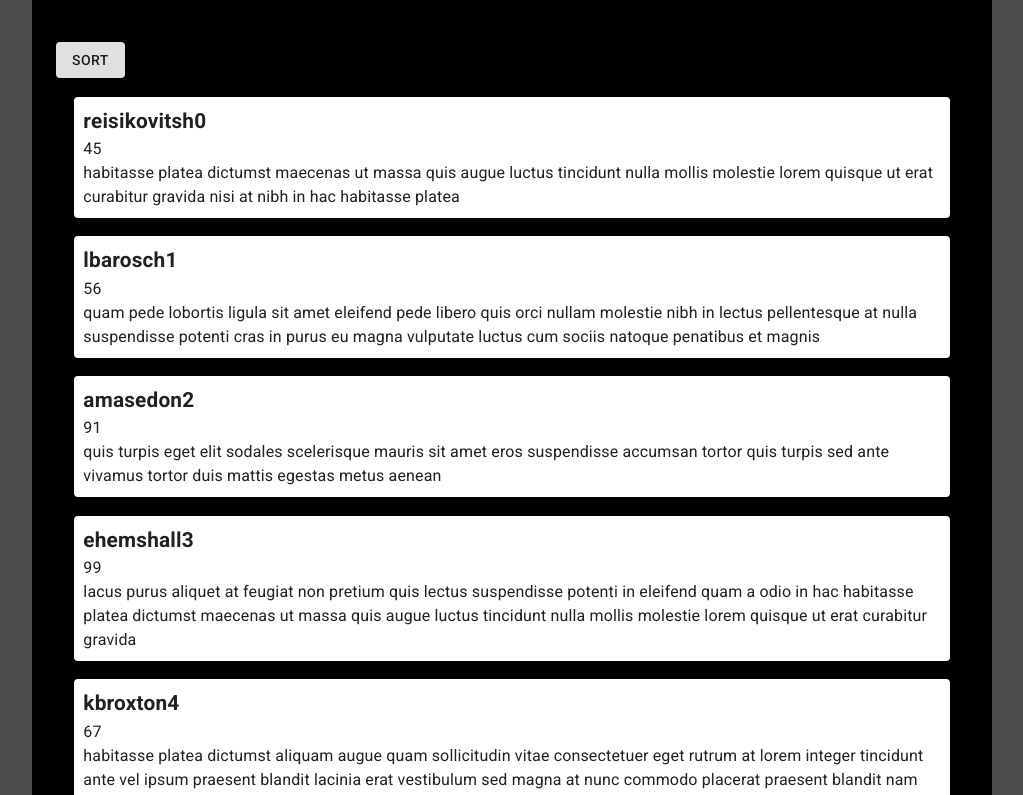
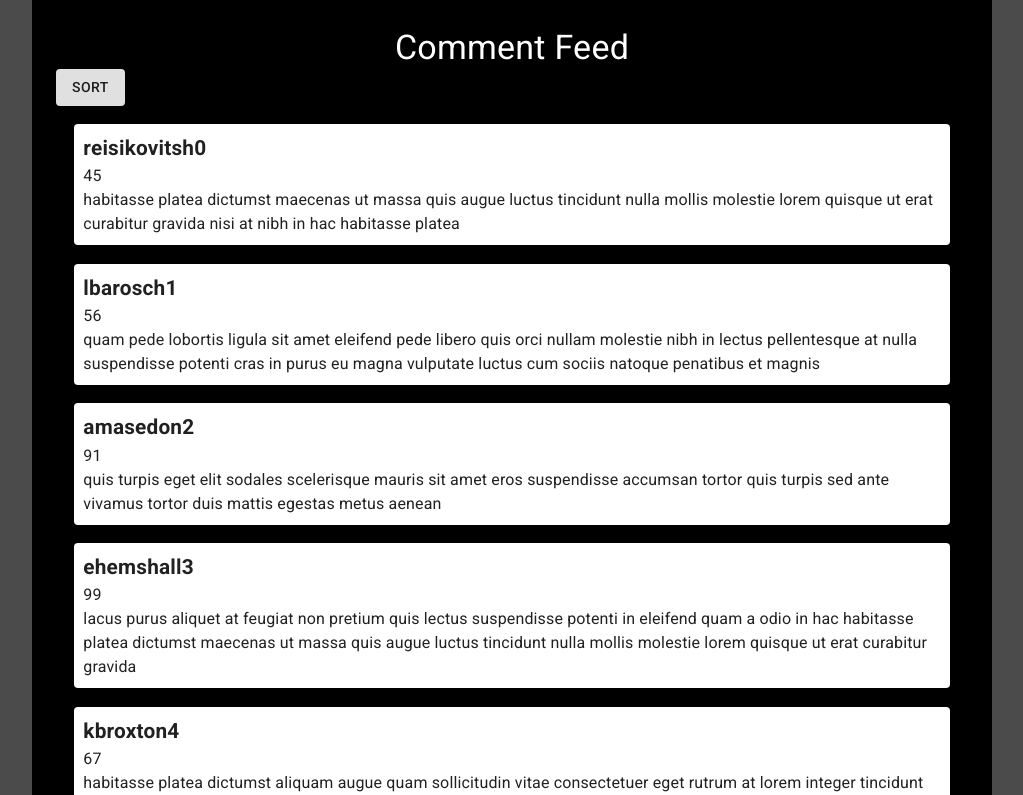
Before and after one commit to Saltiest-Hackers/Frontend, a React (Create React App) app in the folder saltiest-hackers/: page /feed in a window 1280 px wide. Shown: the top 795 px of the page, without its empty margins (128-1151 px from the left). Built offline with nearby package versions, Linux system fonts and the light colour scheme.

Commit message:
Added rudimentary styling to Feed.js

```diff
--- a/saltiest-hackers/src/components/Feed.js
+++ b/saltiest-hackers/src/components/Feed.js
@@ -1,13 +1,21 @@
 import React, { useState, useEffect } from 'react';
-import { Button, Typography } from '@material-ui/core';
+import { Button, Typography, makeStyles } from '@material-ui/core';
 
 import dummy from '../assets/MOCK_DATA.json'
 import Comment from './Comment';
 
+const useStyles = makeStyles({
+    title: {
+        color: 'white',
+        textAlign: 'center',
+        paddingTop: '3%'
+    }
+})
 
 const Feed = () => {
     const [data] = useState(dummy);
     const [display, setDisplay] = useState([]);
+    const classes = useStyles();
     useEffect(() => {
         setDisplay(data);
     }, [data])
@@ -26,7 +34,7 @@ const Feed = () => {
     }
     return (
         <React.Fragment>
-            <Typography variant='h4'>Comment Feed</Typography>
+            <Typography variant='h4' className={classes.title}>Comment Feed</Typography>
             <Button variant='contained' onClick={() => sortBySaltiness()}>Sort</Button>
             {display.map((comment, index) => {
                 return (
```
